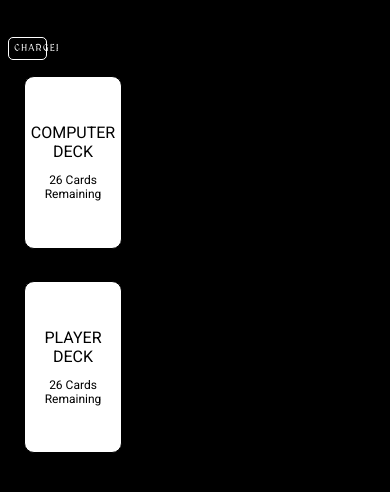
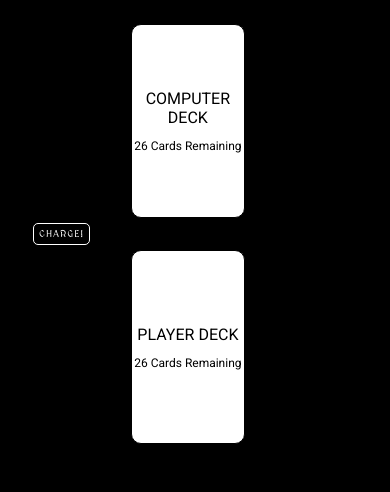
Before and after one commit to BCerki/card-game, a React (Create React App) app: page / in a window 390 px wide. Both pictures are taken after a click on the button "START GAME". Shown: the top 492 px of the page. Built offline with nearby package versions, Linux system fonts and the light colour scheme.

Commit message:
debug cards changing size

```diff
--- a/src/App.css
+++ b/src/App.css
@@ -87,11 +87,12 @@ button.start {
   display: flex;
   justify-content: space-between;
   border: 1px black solid;
-  margin: 1rem;
+  margin: 1em;
   border-radius: 10px;
-  height: 90%;
-  aspect-ratio: 9/16;
-  width: 10em;
+  /* aspect-ratio: 9/16; */
+  margin: 1em;
+  height: 12em;
+  width: 7em;
   background-color: white;
 }
 
@@ -103,16 +104,16 @@ button.start {
   border: 1px black solid;
   border-radius: 10px;
   text-transform: capitalize;
-  margin: 1rem;
-  height: 90%;
-  aspect-ratio: 9/16;
-  width: 10em;
+  /* aspect-ratio: 9/16; */
+  margin: 1em;
+  height: 12em;
+  width: 7em;
   background-color: white;
 }
 
 .card-grid {
   display: flex;
-  max-height: 45vh;
+  /* max-height: 45vh; */
 
   /* border: green 1px solid; */
 }
@@ -120,6 +121,7 @@ button.start {
   max-height: 90vh;
   display: flex;
   flex-direction: column;
+  width: 20em;
   /* border: pink 1px solid; */
 }
 
@@ -153,9 +155,9 @@ button.start {
   justify-content: space-around;
   align-items: center;
   border: 1px black solid;
-  margin: 1.5rem 0;
+  margin: 1em 0;
   font-size: 3vw;
-  width: 12vw;
+  width: 6em;
 }
 
 /* indivual decks */
@@ -177,10 +179,10 @@ div.play-button {
   display: flex;
   align-items: center;
   justify-content: center;
-  width: 10vw;
+  width: 8em;
 }
 button.play-button {
-  min-width: 10vw;
+  /* min-width: 10vw; */
   height: auto;
   font-size: 0.6em;
   /* height: 20vh;
@@ -234,37 +236,3 @@ span.round-winner {
   text-transform: uppercase;
   font-size: 10vw;
 }
-
-@media only screen and (max-width: 600px) {
-  .card-face {
-    height: 90%;
-    width: 6em;
-    aspect-ratio: 9/16;
-  }
-
-  .card-back {
-    height: 90%;
-    width: 6em;
-    aspect-ratio: 9/16;
-  }
-
-  .card-body {
-    margin: 1.5rem 0;
-    font-size: 3vw;
-    /* width: 5em; */
-  }
-}
-/* phones */
-@media only screen and (max-width: 400px) {
-  .flex {
-    display: flex;
-    flex-direction: column;
-  }
-
-  button.play-button {
-    width: 15vw;
-    height: auto;
-    font-size: 2.5vw;
-    margin-top: 3em;
-  }
-}
```
